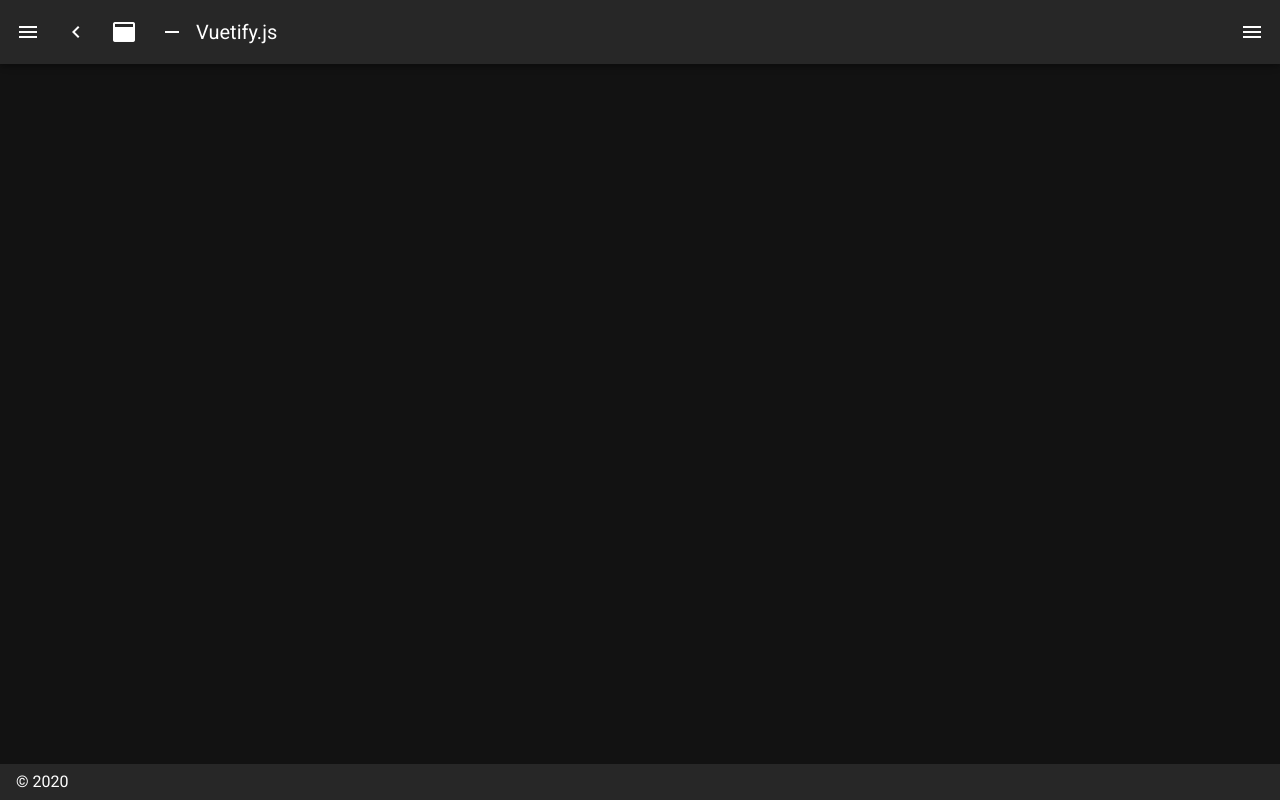
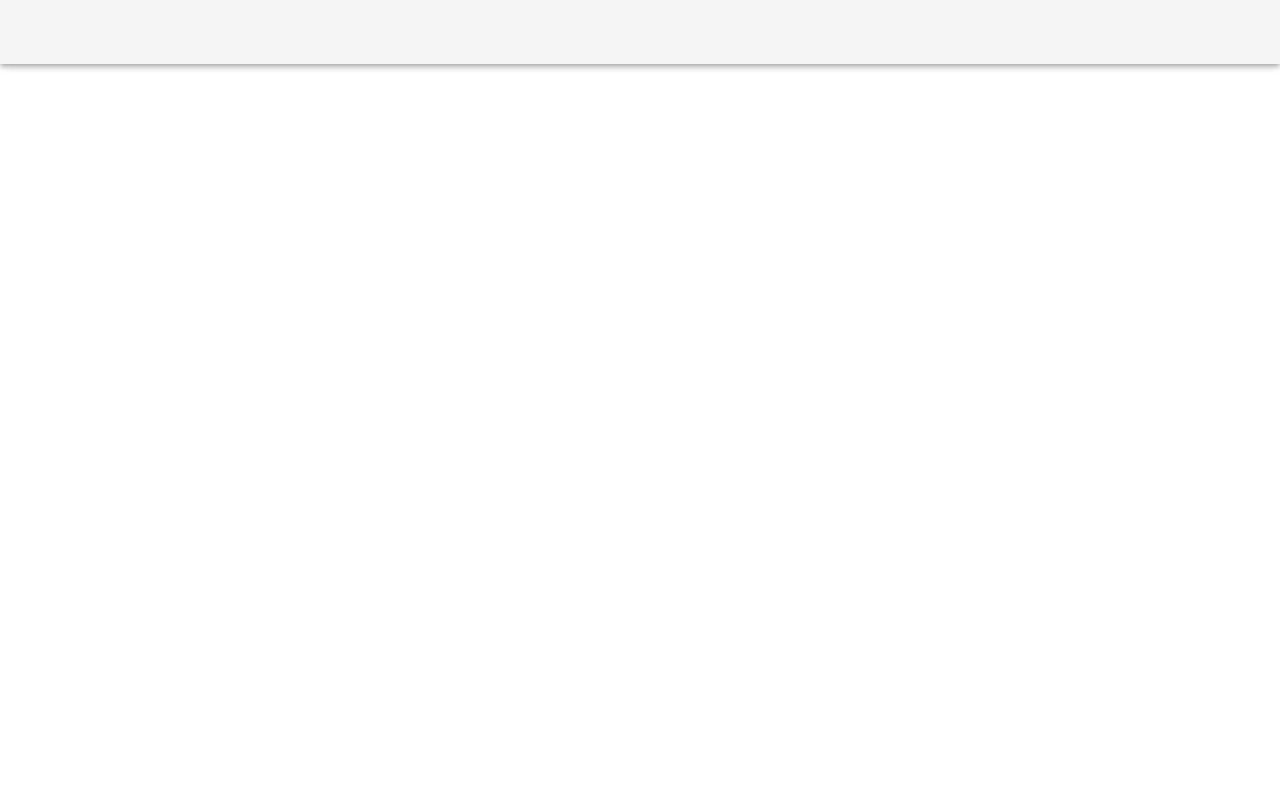
Before and after one commit to sarangnx/google-drive-download, a Nuxt app: page / in a window 1280 px wide. Built offline with nearby package versions, Linux system fonts and the light colour scheme.

Commit message:
removed dark theme

```diff
--- a/layouts/default.vue
+++ b/layouts/default.vue
@@ -1,117 +1,17 @@
 <template>
-  <v-app dark>
-    <v-navigation-drawer
-      v-model="drawer"
-      :mini-variant="miniVariant"
-      :clipped="clipped"
-      fixed
-      app
-    >
-      <v-list>
-        <v-list-item
-          v-for="(item, i) in items"
-          :key="i"
-          :to="item.to"
-          router
-          exact
-        >
-          <v-list-item-action>
-            <v-icon>{{ item.icon }}</v-icon>
-          </v-list-item-action>
-          <v-list-item-content>
-            <v-list-item-title v-text="item.title" />
-          </v-list-item-content>
-        </v-list-item>
-      </v-list>
-    </v-navigation-drawer>
-    <v-app-bar
-      :clipped-left="clipped"
-      fixed
-      app
-    >
-      <v-app-bar-nav-icon @click.stop="drawer = !drawer" />
-      <v-btn
-        icon
-        @click.stop="miniVariant = !miniVariant"
-      >
-        <v-icon>mdi-{{ `chevron-${miniVariant ? 'right' : 'left'}` }}</v-icon>
-      </v-btn>
-      <v-btn
-        icon
-        @click.stop="clipped = !clipped"
-      >
-        <v-icon>mdi-application</v-icon>
-      </v-btn>
-      <v-btn
-        icon
-        @click.stop="fixed = !fixed"
-      >
-        <v-icon>mdi-minus</v-icon>
-      </v-btn>
-      <v-toolbar-title v-text="title" />
-      <v-spacer />
-      <v-btn
-        icon
-        @click.stop="rightDrawer = !rightDrawer"
-      >
-        <v-icon>mdi-menu</v-icon>
-      </v-btn>
+    <v-app>
+        <v-app-bar app>
         </v-app-bar>
         <v-content>
             <v-container>
                 <nuxt />
             </v-container>
         </v-content>
-    <v-navigation-drawer
-      v-model="rightDrawer"
-      :right="right"
-      temporary
-      fixed
-    >
-      <v-list>
-        <v-list-item @click.native="right = !right">
-          <v-list-item-action>
-            <v-icon light>
-              mdi-repeat
-            </v-icon>
-          </v-list-item-action>
-          <v-list-item-title>Switch drawer (click me)</v-list-item-title>
-        </v-list-item>
-      </v-list>
-    </v-navigation-drawer>
-    <v-footer
-      :fixed="fixed"
-      app
-    >
-      <span>&copy; {{ new Date().getFullYear() }}</span>
-    </v-footer>
     </v-app>
 </template>
 
 <script>
 export default {
-  data () {
-    return {
-      clipped: false,
-      drawer: false,
-      fixed: false,
-      items: [
-        {
-          icon: 'mdi-apps',
-          title: 'Welcome',
-          to: '/'
-        },
-        {
-          icon: 'mdi-chart-bubble',
-          title: 'Inspire',
-          to: '/inspire'
-        }
-      ],
-      miniVariant: false,
-      right: true,
-      rightDrawer: false,
-      title: 'Vuetify.js'
-    }
-  }
-}
+
+};
 </script>
--- a/nuxt.config.js
+++ b/nuxt.config.js
@@ -56,20 +56,6 @@
   */
   vuetify: {
     customVariables: ['~/assets/variables.scss'],
-    theme: {
-      dark: true,
-      themes: {
-        dark: {
-          primary: colors.blue.darken2,
-          accent: colors.grey.darken3,
-          secondary: colors.amber.darken3,
-          info: colors.teal.lighten1,
-          warning: colors.amber.base,
-          error: colors.deepOrange.accent4,
-          success: colors.green.accent3
-        }
-      }
-    }
   },
   /*
   ** Build configuration
```
Lines whose indentation alone changed are shown as unchanged.
